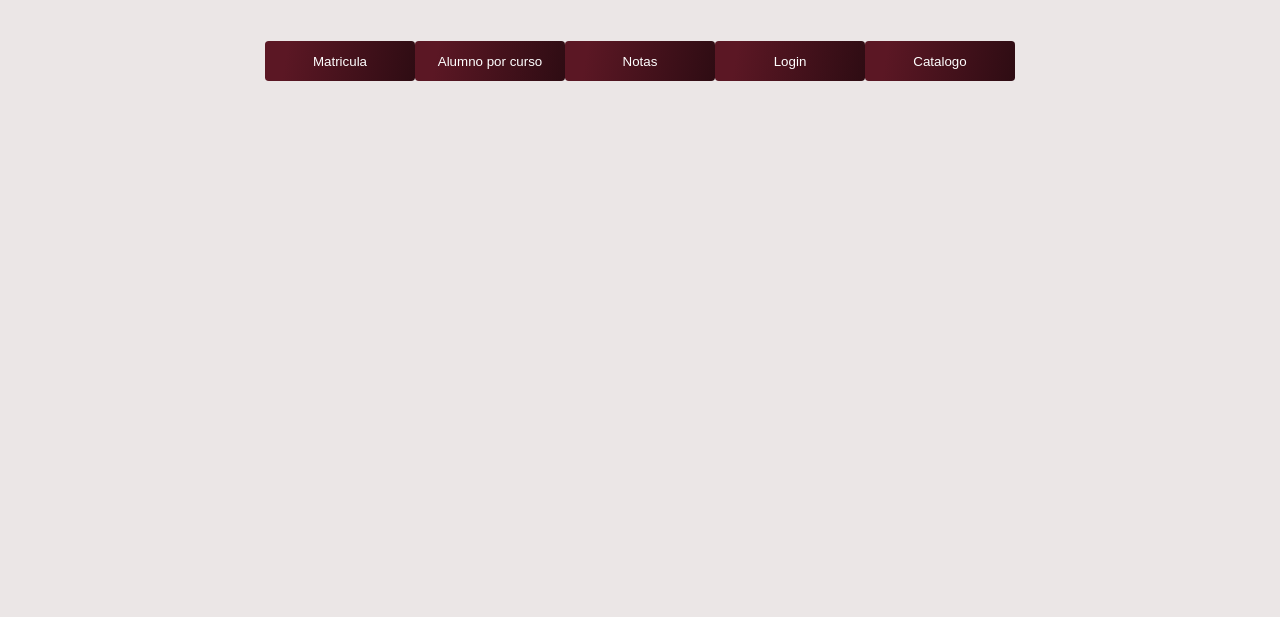
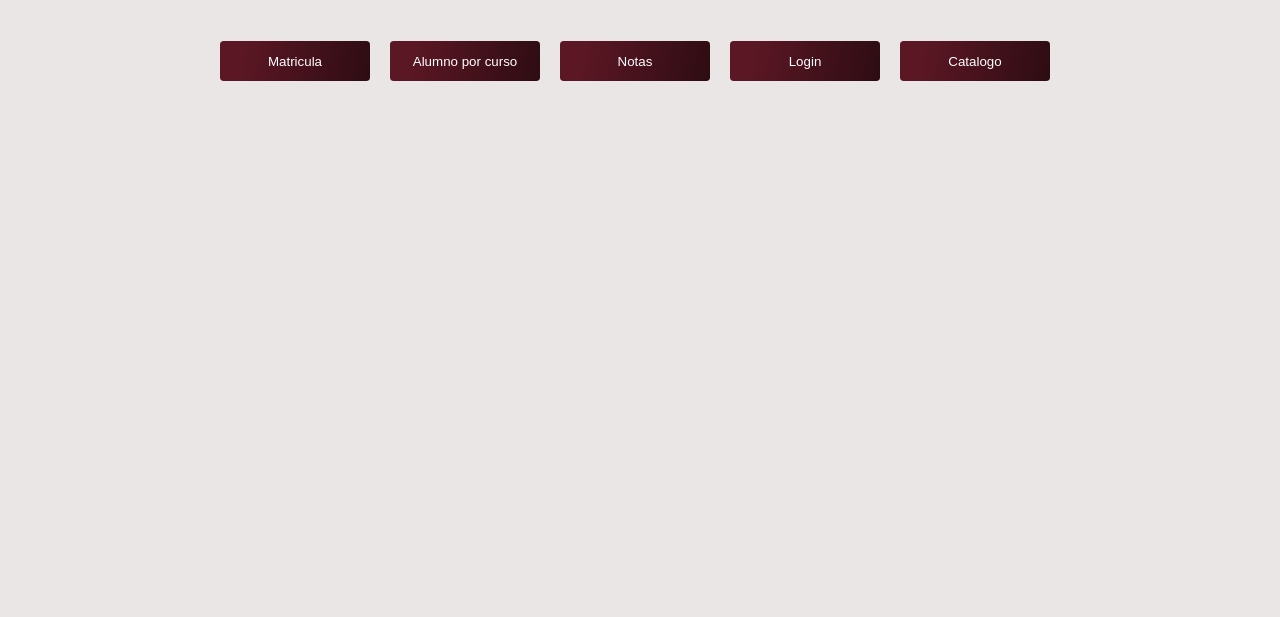
Before and after one commit to AngelEspinal/innovar_grupo5, a plain HTML site: page index.html in a window 1280 px wide. Shown: the part 183-800 px from the top of the page. Drawn offline with Linux system fonts and the light colour scheme.

Commit message:
tarjeta espaciada gap:10px

```diff
--- a/styles.css
+++ b/styles.css
@@ -42,6 +42,7 @@ img{
     border-radius:1mm;
     display: flex;
     flex-wrap: wrap;
+    gap: 10px;
 }
 
 button{
```
